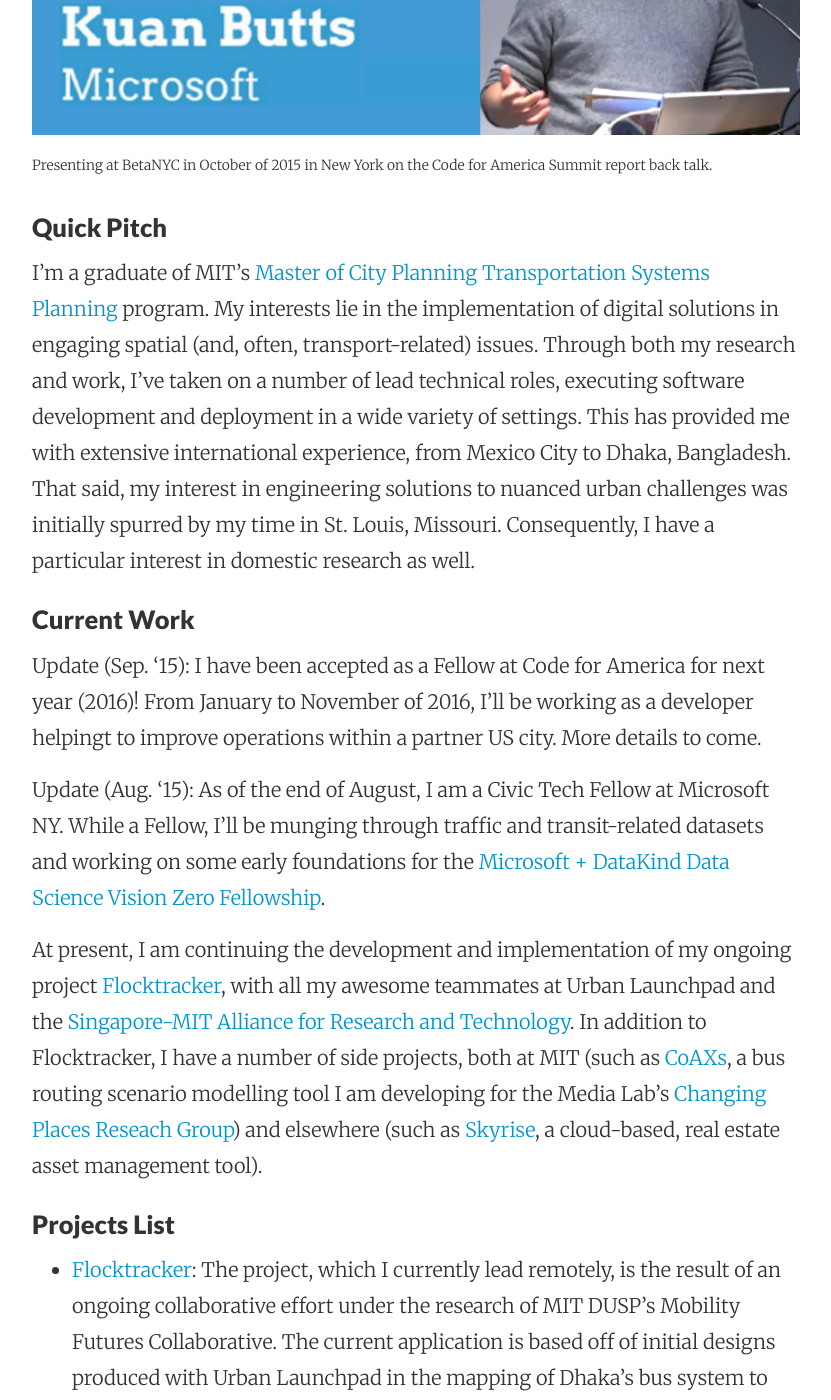
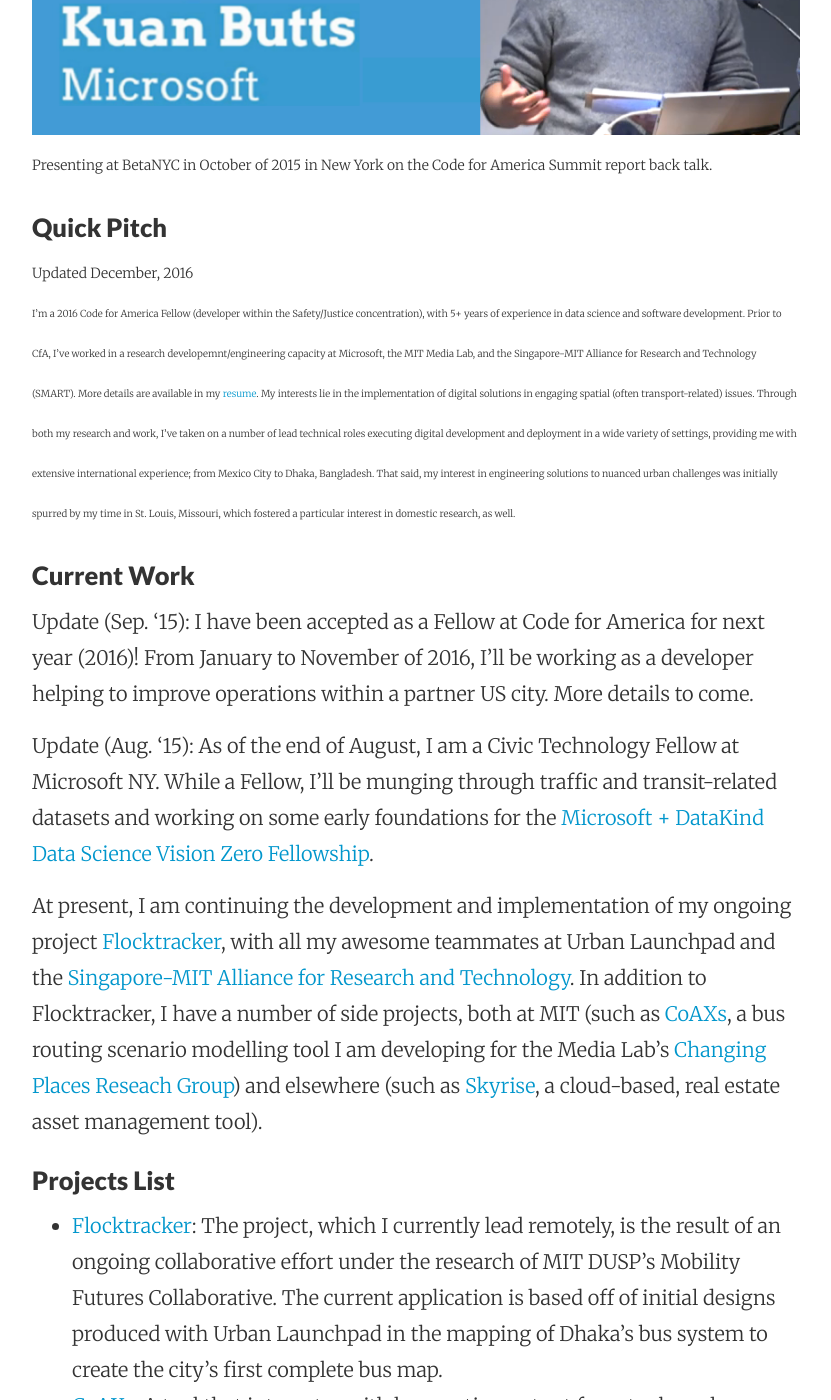
Before and after one commit to kuanb/kuanb.github.io, a Jekyll site: the page built from about.md, in a window 1280 px wide and 1400 px high, scrolled down 496 px. Shown: the whole window, without its empty margins (224-1055 px from the left). Built offline with Jekyll 4.4.1, drawn with Linux system fonts in a browser that asks for light colours; Markdown is read by kramdown in place of the engine named in the settings.

Commit message:
update about page

```diff
--- a/about.md
+++ b/about.md
@@ -12,13 +12,14 @@
 
 #### Quick Pitch
 
-I'm a graduate of MIT's [Master of City Planning](http://dusp.mit.edu/) [Transportation Systems Planning](http://dusp.mit.edu/transportation/program/overview) program. My interests lie in the implementation of digital solutions in engaging spatial (and, often, transport-related) issues. Through both my research and work, I've taken on a number of lead technical roles, executing software development and deployment in a wide variety of settings. This has provided me with extensive international experience, from Mexico City to Dhaka, Bangladesh. That said, my interest in engineering solutions to nuanced urban challenges was initially spurred by my time in St. Louis, Missouri. Consequently, I have a particular interest in domestic research as well.
+<sub><sup>Updated December, 2016<sub><sup><br>
+I'm a 2016 Code for America Fellow (developer within the Safety/Justice concentration), with 5+ years of experience in data science and software development. Prior to CfA, I've worked in a research developemnt/engineering capacity at Microsoft, the MIT Media Lab, and the Singapore-MIT Alliance for Research and Technology (SMART). More details are available in my [resume](https://dl.dropboxusercontent.com/u/13557332/Update%20Resume.pdf). My interests lie in the implementation of digital solutions in engaging spatial (often transport-related) issues. Through both my research and work, I've taken on a number of lead technical roles executing digital development and deployment in a wide variety of settings, providing me with extensive international experience; from Mexico City to Dhaka, Bangladesh. That said, my interest in engineering solutions to nuanced urban challenges was initially spurred by my time in St. Louis, Missouri, which fostered a particular interest in domestic research, as well.
 
 #### Current Work
 
-Update (Sep. '15): I have been accepted as a Fellow at Code for America for next year (2016)! From January to November of 2016, I'll be working as a developer helpingt to improve operations within a partner US city. More details to come.
+Update (Sep. '15): I have been accepted as a Fellow at Code for America for next year (2016)! From January to November of 2016, I'll be working as a developer helping to improve operations within a partner US city. More details to come.
 
-Update (Aug. '15): As of the end of August, I am a Civic Tech Fellow at Microsoft NY. While a Fellow, I'll be munging through traffic and transit-related datasets and working on some early foundations for the [Microsoft + DataKind Data Science Vision Zero Fellowship](https://blogs.microsoft.com/firehose/2015/08/28/microsoft-partners-with-datakind-vision-zero-to-improve-traffic-safety/).
+Update (Aug. '15): As of the end of August, I am a Civic Technology Fellow at Microsoft NY. While a Fellow, I'll be munging through traffic and transit-related datasets and working on some early foundations for the [Microsoft + DataKind Data Science Vision Zero Fellowship](https://blogs.microsoft.com/firehose/2015/08/28/microsoft-partners-with-datakind-vision-zero-to-improve-traffic-safety/).
 
 At present, I am continuing the development and implementation of my ongoing project [Flocktracker](http://flocktracker.org/), with all my awesome teammates at Urban Launchpad and the [Singapore-MIT Alliance for Research and Technology](http://smart.mit.edu/). In addition to Flocktracker, I have a number of side projects, both at MIT (such as [CoAXs](https://github.com/mitTransportAnalyst/CoAXs), a bus routing scenario modelling tool I am developing for the Media Lab's [Changing Places Reseach Group](https://www.media.mit.edu/research/groups/changing-places)) and elsewhere (such as [Skyrise](http://skyrise.net/), a cloud-based, real estate asset management tool).
 
```
